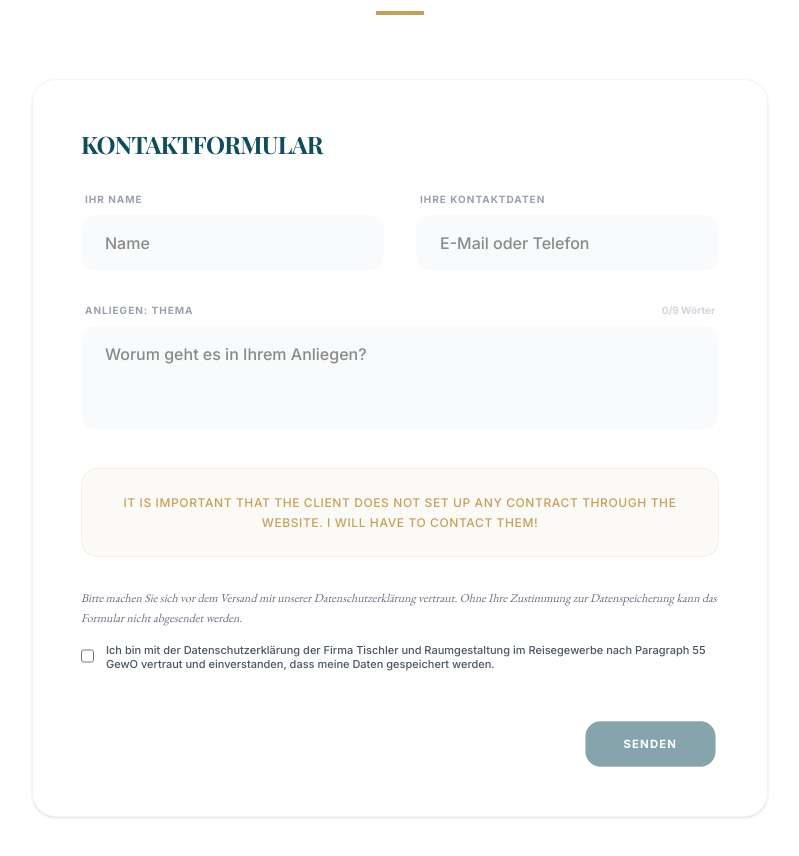
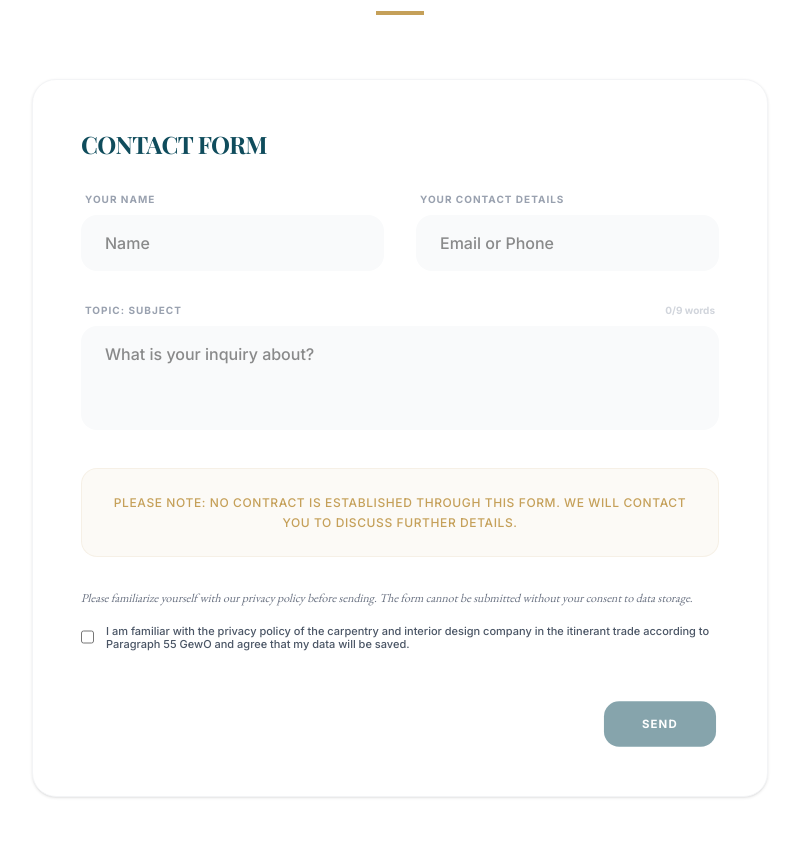
Before and after one commit to ll-O-ll/muhajir-haroun-capentry, a Next.js app: page / in a window 1280 px wide. Shown: the part 4420-5276 px from the top of the page, without its empty margins (240-1039 px from the left). Built offline with nearby package versions, Linux system fonts and the light colour scheme; no server answers; the database is empty; a web font is replaced by a local one.

Commit message:
update contact form

```diff
--- a/app/shop/ShopClient.tsx
+++ b/app/shop/ShopClient.tsx
@@ -16,11 +16,15 @@ export default function ShopClient({ products }: { products: any[] }) {
     return (
         <div className="min-h-screen pt-32 pb-20 px-6 max-w-7xl mx-auto">
             {/* --- SHOP HEADER --- */}
-            <div className="flex flex-col md:flex-row md:items-end justify-between mb-12 border-b border-gray-100 pb-8">
-                <div>
-                    <h1 className="font-heading text-5xl md:text-7xl font-bold tracking-tighter text-primary flex items-center gap-4">
-                        DO IT <span className="text-gray-200 text-3xl md:text-5xl font-light tracking-widest uppercase">Products</span>
-                    </h1>
+            <div className="flex flex-col mb-12 border-b border-gray-100 pb-8">
+                <h1 className="font-heading text-5xl md:text-7xl font-bold tracking-tighter text-primary flex items-center gap-4 mb-4">
+                    DO IT <span className="text-gray-200 text-3xl md:text-5xl font-light tracking-widest uppercase">Products</span>
+                </h1>
+                <div className="inline-block bg-secondary/10 text-secondary border border-secondary/20 px-4 py-2 rounded-md self-start">
+                    <p className="text-xs md:text-sm font-semibold tracking-wider uppercase flex items-center">
+                        <span className="w-1.5 h-1.5 rounded-full bg-secondary mr-2 animate-pulse"></span>
+                        Items strictly for display (Not for sale)
+                    </p>
                 </div>
             </div>
 
--- a/components/ContactForm.tsx
+++ b/components/ContactForm.tsx
@@ -3,8 +3,50 @@
 import React, { useState, useRef, useTransition } from "react";
 import { Loader2, CheckCircle2, AlertCircle } from "lucide-react";
 import { submitContactAction } from "@/app/actions/contact";
+import { useLanguage } from "@/app/contexts/LanguageContext";
+
+const pageContent = {
+    de: {
+        title: "Kontaktformular",
+        nameLabel: "Ihr Name",
+        namePlaceholder: "Name",
+        contactLabel: "Ihre Kontaktdaten",
+        contactPlaceholder: "E-Mail oder Telefon",
+        topicLabel: "Anliegen: Thema",
+        topicPlaceholder: "Worum geht es in Ihrem Anliegen?",
+        words: "Wörter",
+        disclaimer: "Bitte beachten Sie: Über dieses Formular kommt kein Vertrag zustande. Wir werden uns zur weiteren Absprache mit Ihnen in Verbindung setzen.",
+        privacyIntro: "Bitte machen Sie sich vor dem Versand mit unserer Datenschutzerklärung vertraut. Ohne Ihre Zustimmung zur Datenspeicherung kann das Formular nicht abgesendet werden.",
+        privacyCheckbox: "Ich bin mit der Datenschutzerklärung der Firma Tischler und Raumgestaltung im Reisegewerbe nach Paragraph 55 GewO vertraut und einverstanden, dass meine Daten gespeichert werden.",
+        errorConsent: "Bitte stimmen Sie der Datenschutzerklärung zu.",
+        errorTopic: "Das Thema darf nicht mehr als 9 Wörter enthalten.",
+        success: "Vielen Dank! Ihre Nachricht wurde erfolgreich gesendet.",
+        submit: "SENDEN",
+        submitting: "SENDEN..."
+    },
+    en: {
+        title: "Contact Form",
+        nameLabel: "Your Name",
+        namePlaceholder: "Name",
+        contactLabel: "Your Contact Details",
+        contactPlaceholder: "Email or Phone",
+        topicLabel: "Topic: Subject",
+        topicPlaceholder: "What is your inquiry about?",
+        words: "words",
+        disclaimer: "Please note: No contract is established through this form. We will contact you to discuss further details.",
+        privacyIntro: "Please familiarize yourself with our privacy policy before sending. The form cannot be submitted without your consent to data storage.",
+        privacyCheckbox: "I am familiar with the privacy policy of the carpentry and interior design company in the itinerant trade according to Paragraph 55 GewO and agree that my data will be saved.",
+        errorConsent: "Please agree to the privacy policy.",
+        errorTopic: "The topic must not contain more than 9 words.",
+        success: "Thank you! Your message has been sent successfully.",
+        submit: "SEND",
+        submitting: "SENDING..."
+    }
+};
 
 export default function ContactForm() {
+    const { language } = useLanguage();
+    const t = pageContent[language === 'de' ? 'de' : 'en'];
     const [isPending, startTransition] = useTransition();
     const [state, setState] = useState<{ success?: boolean; error?: string } | null>(null);
     const formRef = useRef<HTMLFormElement>(null);
@@ -19,12 +61,12 @@ export default function ContactForm() {
         e.preventDefault();
 
         if (!consent) {
-            setState({ error: "Bitte stimmen Sie der Datenschutzerklärung zu." });
+            setState({ error: t.errorConsent });
             return;
         }
 
         if (isSubjectInvalid) {
-            setState({ error: "Das Thema darf nicht mehr als 9 Wörter enthalten." });
+            setState({ error: t.errorTopic });
             return;
         }
 
@@ -49,31 +91,31 @@ export default function ContactForm() {
             </div>
 
             <div className="bg-white p-8 md:p-12 rounded-3xl shadow-sm border border-gray-100">
-                <h3 className="font-heading text-2xl font-bold mb-8 text-primary uppercase tracking-tight">Kontaktformular</h3>
+                <h3 className="font-heading text-2xl font-bold mb-8 text-primary uppercase tracking-tight">{t.title}</h3>
 
                 <form ref={formRef} onSubmit={handleSubmit} className="space-y-8">
                     <div className="grid grid-cols-1 md:grid-cols-2 gap-8">
                         <div className="space-y-2">
                             <label className="text-[10px] font-bold uppercase tracking-widest text-gray-400 block ml-1">
-                                Ihr Name
+                                {t.nameLabel}
                             </label>
                             <input
                                 type="text"
                                 name="name"
                                 required
-                                placeholder="Name"
+                                placeholder={t.namePlaceholder}
                                 className="w-full px-6 py-4 bg-gray-50 border-none rounded-2xl focus:ring-2 focus:ring-primary/20 transition-all outline-none font-medium"
                             />
                         </div>
                         <div className="space-y-2">
                             <label className="text-[10px] font-bold uppercase tracking-widest text-gray-400 block ml-1">
-                                Ihre Kontaktdaten
+                                {t.contactLabel}
                             </label>
                             <input
                                 type="text"
                                 name="contactDetails"
                                 required
-                                placeholder="E-Mail oder Telefon"
+                                placeholder={t.contactPlaceholder}
                                 className="w-full px-6 py-4 bg-gray-50 border-none rounded-2xl focus:ring-2 focus:ring-primary/20 transition-all outline-none font-medium"
                             />
                         </div>
@@ -82,10 +124,10 @@ export default function ContactForm() {
                     <div className="space-y-2">
                         <div className="flex justify-between items-center px-1">
                             <label className="text-[10px] font-bold uppercase tracking-widest text-gray-400 block">
-                                Anliegen: Thema
+                                {t.topicLabel}
                             </label>
                             <span className={`text-[10px] font-bold ${isSubjectInvalid ? "text-red-500" : "text-gray-300"}`}>
-                                {wordCount}/9 Wörter
+                                {wordCount}/9 {t.words}
                             </span>
                         </div>
                         <textarea
@@ -93,7 +135,7 @@ export default function ContactForm() {
                             required
                             value={subject}
                             onChange={(e) => setSubject(e.target.value)}
-                            placeholder="Worum geht es in Ihrem Anliegen?"
+                            placeholder={t.topicPlaceholder}
                             rows={3}
                             className={`w-full px-6 py-4 bg-gray-50 border-none rounded-2xl focus:ring-2 transition-all outline-none font-medium resize-none ${isSubjectInvalid ? "ring-2 ring-red-100" : "focus:ring-primary/20"}`}
                         />
@@ -102,15 +144,13 @@ export default function ContactForm() {
                     {/* Important Legal Disclaimer */}
                     <div className="p-6 bg-secondary/5 rounded-2xl border border-secondary/10">
                         <p className="text-xs text-secondary font-medium leading-relaxed uppercase tracking-wider text-center">
-                            IT IS IMPORTANT THAT THE CLIENT DOES NOT SET UP ANY CONTRACT THROUGH THE WEBSITE.
-                            I WILL HAVE TO CONTACT THEM!
+                            {t.disclaimer}
                         </p>
                     </div>
 
                     <div className="space-y-4">
                         <p className="text-xs text-gray-500 font-serif leading-relaxed italic">
-                            Bitte machen Sie sich vor dem Versand mit unserer Datenschutzerklärung vertraut.
-                            Ohne Ihre Zustimmung zur Datenspeicherung kann das Formular nicht abgesendet werden.
+                            {t.privacyIntro}
                         </p>
 
                         <label className="flex items-start gap-3 cursor-pointer group">
@@ -121,7 +161,7 @@ export default function ContactForm() {
                                 className="mt-1 w-4 h-4 rounded border-gray-300 text-primary focus:ring-primary cursor-pointer"
                             />
                             <span className="text-[11px] text-gray-600 leading-tight">
-                                Ich bin mit der Datenschutzerklärung der Firma Tischler und Raumgestaltung im Reisegewerbe nach Paragraph 55 GewO vertraut und einverstanden, dass meine Daten gespeichert werden.
+                                {t.privacyCheckbox}
                             </span>
                         </label>
                     </div>
@@ -136,7 +176,7 @@ export default function ContactForm() {
                     {state?.success && (
                         <div className="flex items-center gap-2 text-green-500 text-xs font-bold animate-in fade-in slide-in-from-top-1">
                             <CheckCircle2 className="w-4 h-4 shrink-0" />
-                            Vielen Dank! Ihre Nachricht wurde erfolgreich gesendet.
+                            {t.success}
                         </div>
                     )}
 
@@ -149,7 +189,7 @@ export default function ContactForm() {
                             {isPending ? (
                                 <Loader2 className="w-4 h-4 animate-spin" />
                             ) : null}
-                            {isPending ? "SENDEN..." : "SENDEN"}
+                            {isPending ? t.submitting : t.submit}
                         </button>
                     </div>
                 </form>
```
